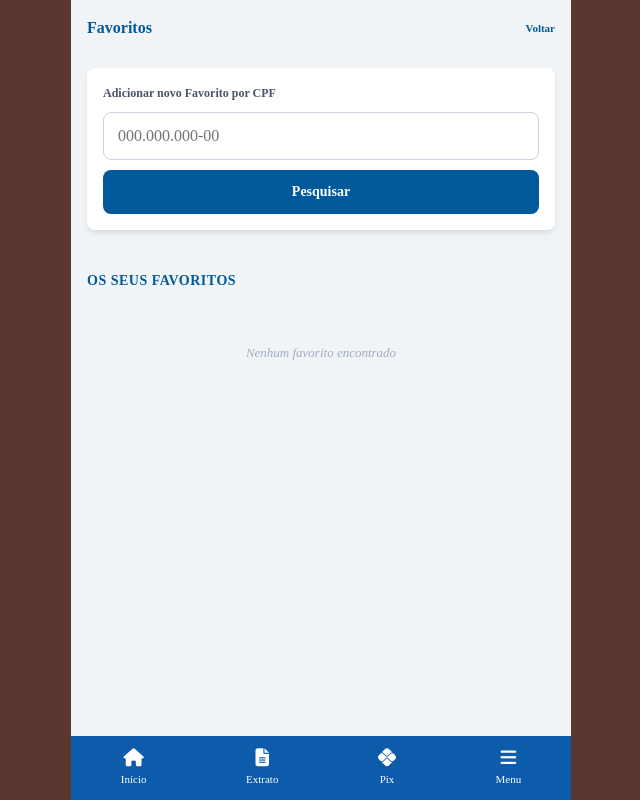
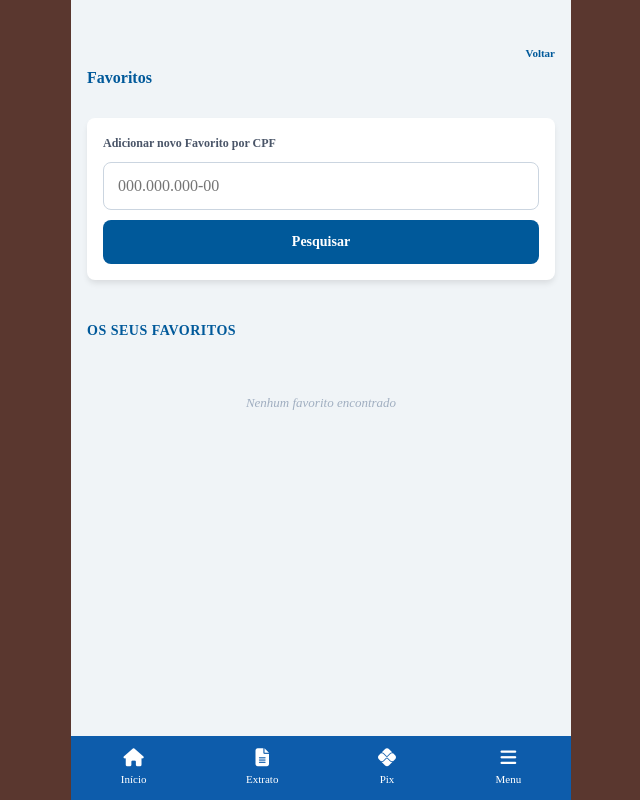
Before and after one commit to CaioLira18/SummerJobCaixa-PixPorVoz, a React (Vite) app: page /contacts in a window 1280 px wide. Shown: the whole page, without its empty margins (319-959 px from the left). Built offline with nearby package versions, Linux system fonts and the light colour scheme; a web font is replaced by a local one.

Commit message:
[feat] - Update Contact Page

```diff
--- a/src/css/ContactPage.css
+++ b/src/css/ContactPage.css
@@ -31,6 +31,8 @@
   outline: none;
   box-sizing: border-box;
   transition: border-color 0.2s;
+  background-color: white;
+  color: black;
 }
 
 .searchInput:focus {
@@ -189,6 +191,10 @@
     color: #718096;
 }
 
+.spanService {
+  margin-top: 50px;
+}
+
 /* Mensagem de lista vazia */
 .noContactsMessage {
     text-align: center;
--- a/src/pages/ContactPage.jsx
+++ b/src/pages/ContactPage.jsx
@@ -137,7 +137,7 @@ export const ContactPage = () => {
   return (
     <div className="homeContainer">
       <div className="homeServicosHeader">
-        <span>Favoritos</span>
+        <span className='spanService'>Favoritos</span>
         <span className='showAll' onClick={() => navigate(-1)}>Voltar</span>
       </div>
 
```
